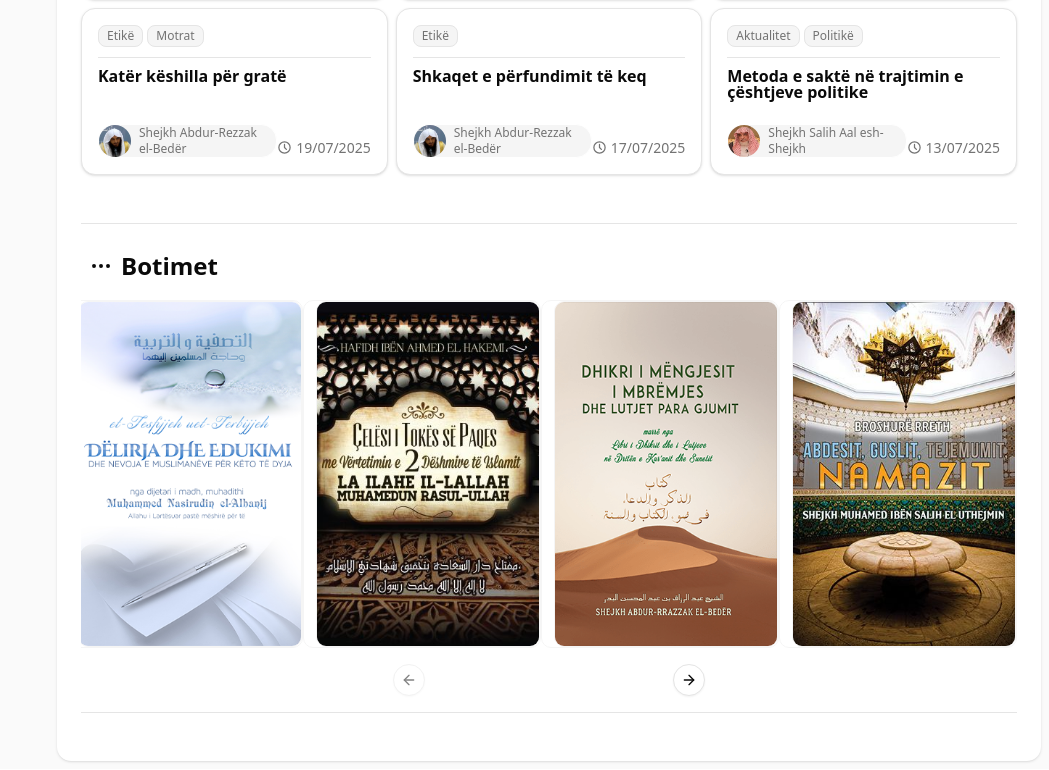
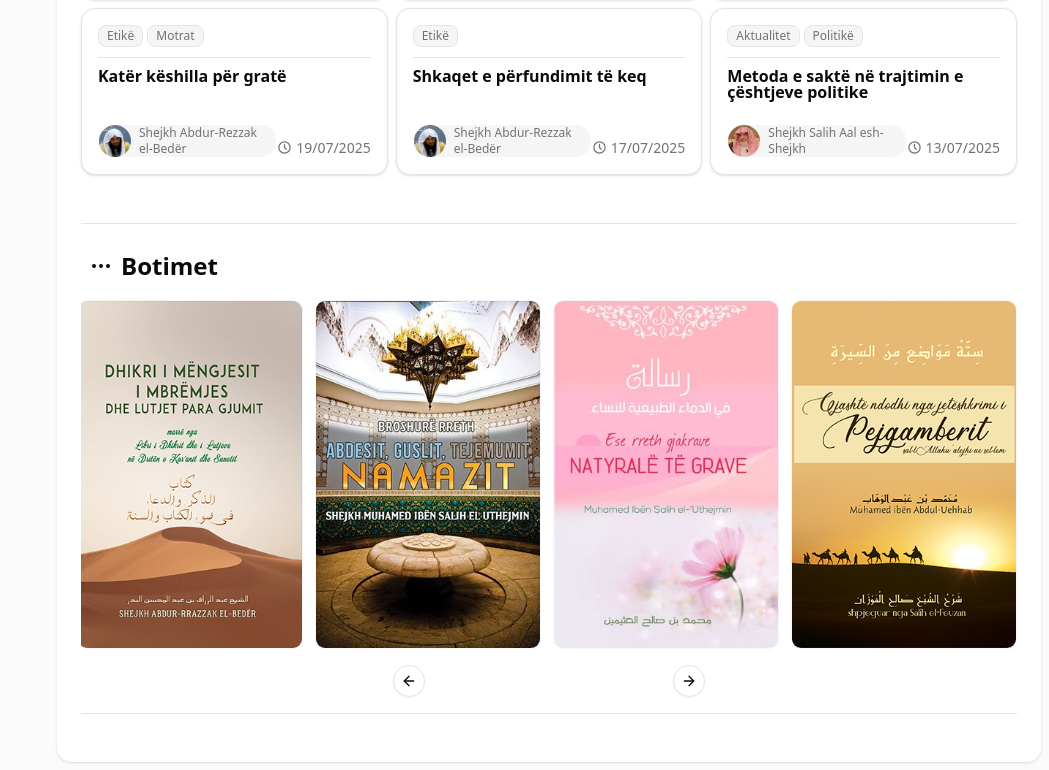
Before and after one commit to artzymeri/selefi-org-web, a Next.js app: page / in a window 1280 px wide. Shown: the part 1016-1786 px from the top of the page, without its empty margins (231-1280 px from the left). Built offline with nearby package versions, Linux system fonts and the light colour scheme.

Commit message:
Carousel autoplay added

```diff
--- a/package.json
+++ b/package.json
@@ -45,6 +45,7 @@
     "clsx": "^2.1.1",
     "cmdk": "^1.1.1",
     "date-fns": "^4.1.0",
+    "embla-carousel-autoplay": "^8.6.0",
     "embla-carousel-react": "^8.6.0",
     "lucide-react": "^0.536.0",
     "next": "15.4.5",
--- a/src/components/HomePage/PublishedBooks.jsx
+++ b/src/components/HomePage/PublishedBooks.jsx
@@ -7,6 +7,7 @@ import {
   CarouselPrevious,
 } from '@/components/ui/carousel';
 import mockPublishedBooks from '@/mock-data/mockPublishedBooks';
+import Autoplay from 'embla-carousel-autoplay';
 
 const PublishedBooks = () => {
   return (
@@ -20,13 +21,18 @@ const PublishedBooks = () => {
           align: 'start',
         }}
         className="w-full"
+        plugins={[
+          Autoplay({
+            delay: 2000,
+          }),
+        ]}
       >
         <CarouselContent>
           {mockPublishedBooks.map((book) => {
             return (
               <CarouselItem
                 key={book.id}
-                className="pl-3 md:basis-1/3 lg:basis-1/4 rounded-lg border border-muted"
+                className="pl-3 md:basis-1/3 lg:basis-1/4 rounded-lg"
               >
                 <img
                   width="100%"
```
Also changed, not shown: 1 other file (tests, documents, lock files or other folders).
